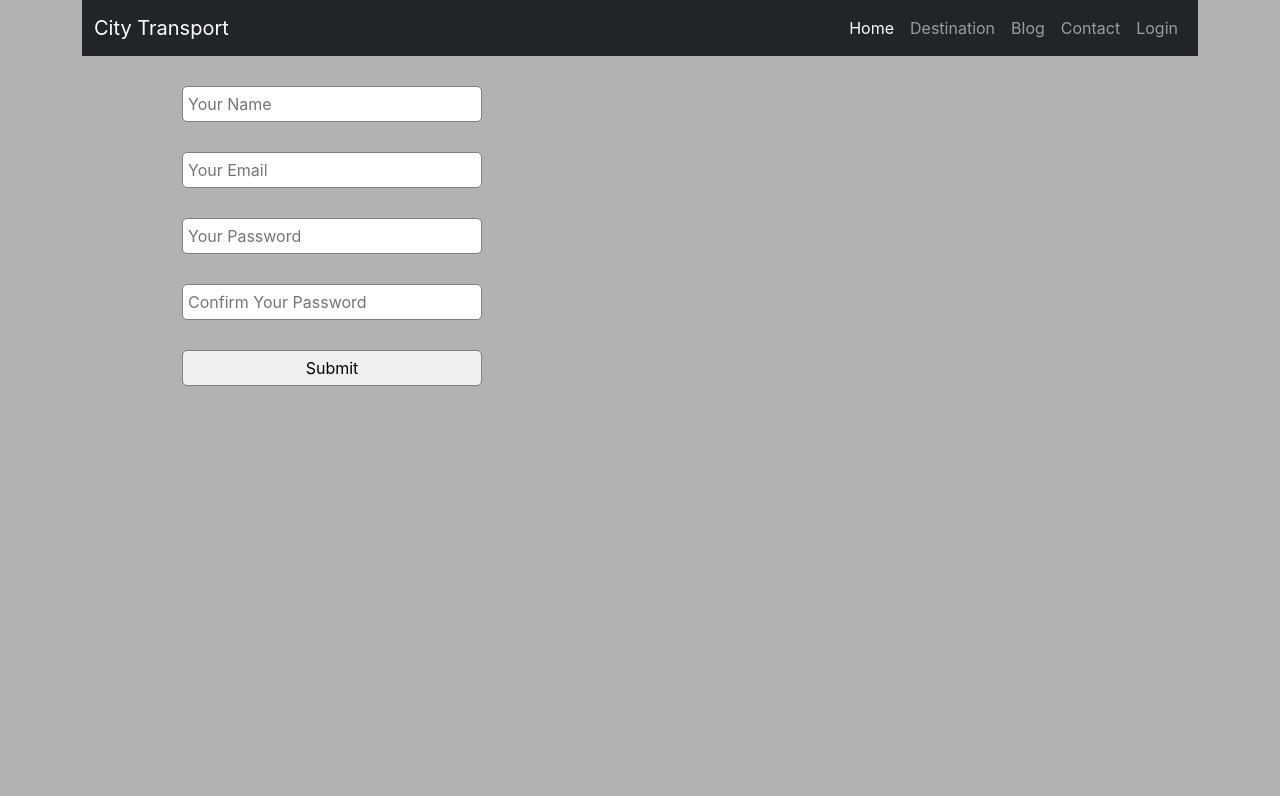
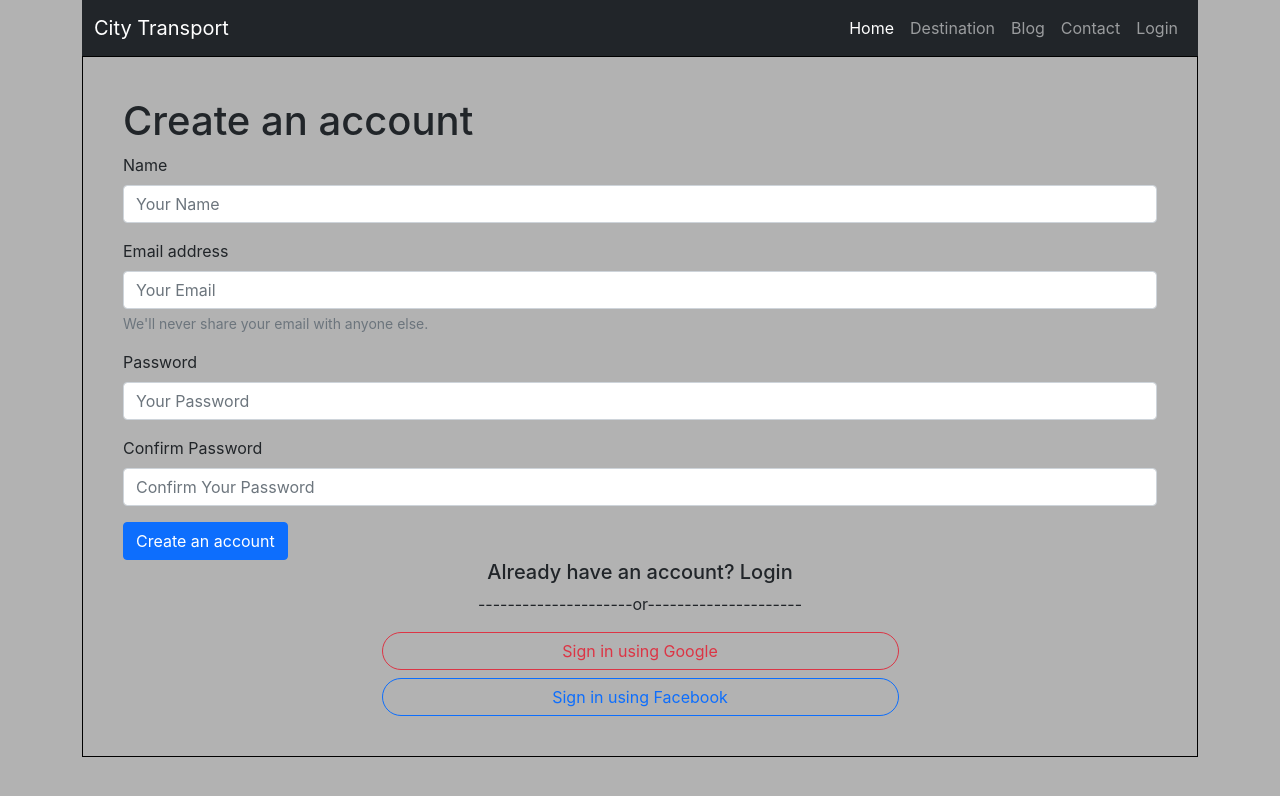
Before and after one commit to MK-Khan123/city-transport, a React (Create React App) app: page /login in a window 1280 px wide. Shown: the top 796 px of the page. Built offline with nearby package versions, Linux system fonts and the light colour scheme.

Commit message:
Routing done

```diff
--- a/src/App.js
+++ b/src/App.js
@@ -5,9 +5,11 @@ import {
   Route
 } from "react-router-dom";
 import './App.css';
+import DestinationDetails from './components/DestinationDetails/DestinationDetails';
 import Header from './components/Header/Header';
 import Home from './components/Home/Home';
 import Login from './components/Login/Login';
+import NoMatch from './components/NoMatch/NoMatch';
 
 export const UserContext = createContext();
 
@@ -24,6 +26,15 @@ function App() {
             <Route path='/login'>
               <Login />
             </Route>
+            <Route path='/destination'>
+              <DestinationDetails />
+            </Route>
+            <Route exact path='/'>
+              <Home />
+            </Route>
+            <Route path='*'>
+              <NoMatch />
+            </Route>
           </Switch>
         </Router>
       </UserContext.Provider>
--- /dev/null
+++ b/src/components/DestinationDetails/DestinationDetails.js
@@ -0,0 +1,11 @@
+import React from 'react';
+
+const DestinationDetails = () => {
+    return (
+        <div>
+            <h1>This is destination.</h1>
+        </div>
+    );
+};
+
+export default DestinationDetails;
--- a/src/components/Login/Login.css
+++ b/src/components/Login/Login.css
@@ -1,8 +1,8 @@
-.inputForm {
+.inputField {
     margin: 30px 100px;
 }
 
-.inputForm input {
+.inputField input {
     display: block;
     margin-top: 30px;
     padding: 5px;
@@ -11,6 +11,11 @@
     width: 300px;
 }
 
+.inputForm {
+    padding: 40px;
+    border: 1px solid black;
+}
+
 .error {
     color: red;
 }
--- a/src/components/Login/Login.js
+++ b/src/components/Login/Login.js
@@ -8,21 +8,73 @@ const Login = () => {
 
     console.log(watch("example")); // watch input value by passing the name of it
     return (
-        <form className='inputForm' onSubmit={handleSubmit(onSubmit)}>
+        <div className='inputForm'>
+            <h1>Create an account</h1>
+            <div>
+                {/* <form className='inputField' onSubmit={handleSubmit(onSubmit)}>
                     <input name="name" ref={register({ required: true })} placeholder='Your Name' required />
                     {errors.name && <span className='error'>Name is required</span>}
 
-            <input name="email" ref={register({ required: true, pattern: /\S+@\S+\.\S+/ })} placeholder='Your Email' required/>
+                    <input name="email" ref={register({ required: true, pattern: /\S+@\S+\.\S+/ })} placeholder='Your Email' required />
                     {errors.email && <span className='error'>Email is required</span>}
 
-            <input name="password" ref={register({ required: true, minLength: 6 })} placeholder='Your Password' required/>
+                    <input name="password" ref={register({ required: true, minLength: 6 })} placeholder='Your Password' required />
                     {errors.password && <span className='error'>Password is required</span>}
 
-            <input name="confirmPassword" ref={register({ required: true })} placeholder='Confirm Your Password' required/>
+                    <input name="confirmPassword" ref={register({ required: true })} placeholder='Confirm Your Password' required />
                     {errors.confirmPassword && <span className='error'>Confirmation of your password is required</span>}
 
-            <input type="submit" Create />
+                    <input type="submit" value='Create an account' />
+                </form> */}
+
+                {/* BOOTSTRAP FORM */}
+                <form onSubmit={handleSubmit(onSubmit)}>
+                    <div className="mb-3">
+                        <label className="form-label">Name</label>
+                        <input name="name" ref={register({ required: true })} placeholder='Your Name' type="text" className="form-control" required />
+                        {errors.name && <span className='error'>Name is required</span>}
+                    </div>
+
+                    <div className="mb-3">
+                        <label className="form-label">Email address</label>
+                        <input name="email" ref={register({ required: true, pattern: /\S+@\S+\.\S+/ })} placeholder='Your Email' type="email" className="form-control" required />
+                        <div className="form-text">We'll never share your email with anyone else.</div>
+                        {errors.email && <span className='error'>Email is required</span>}
+                    </div>
+
+                    <div className="mb-3">
+                        <label className="form-label">Password</label>
+                        <input name="password" ref={register({ required: true, minLength: 6 })} placeholder='Your Password' type="password" className="form-control" required />
+                        {errors.password && <span className='error'>Password is required (minimum 6 characters)</span>}
+                    </div>
+
+                    <div className="mb-3">
+                        <label className="form-label">Confirm Password</label>
+                        <input name="confirmPassword" ref={register({ required: true })} placeholder='Confirm Your Password' type="password" className="form-control" required />
+                        {errors.confirmPassword && <span className='error'>Confirmation of your password is required</span>}
+                    </div>
+
+                    <input type="submit" className="btn btn-primary" value='Create an account' />
+
+                    {/* <div className="mb-3 form-check">
+                        <input type="checkbox" className="form-check-input" />
+                        <label className="form-check-label" >Check me out</label>
+                    </div>
+                    <button type="submit" className="btn btn-primary">Submit</button> */}
                 </form>
+
+                <div style={{ textAlign: 'center' }}>
+                    <h5>Already have an account? <span>Login</span></h5>
+                    <p>---------------------or---------------------</p>
+                </div>
+
+                <div className="d-grid gap-2 col-6 mx-auto">
+                    <button style={{borderRadius:'20px'}} className="btn btn-outline-danger" type="button">Sign in using Google</button>
+                    <button style={{borderRadius:'20px'}} className="btn btn-outline-primary" type="button">Sign in using Facebook</button>
+                </div>
+
+            </div>
+        </div>
     );
 };
 
--- /dev/null
+++ b/src/components/NoMatch/NoMatch.js
@@ -0,0 +1,11 @@
+import React from 'react';
+
+const NotFound = () => {
+    return (
+        <div>
+            <h1>This is Not Found.</h1>
+        </div>
+    );
+};
+
+export default NotFound;
```
Also changed, not shown: src/components/PrivateRoute/PrivateRoute.js (added, +11 -0 lines). Lines whose indentation alone changed are shown as unchanged.
